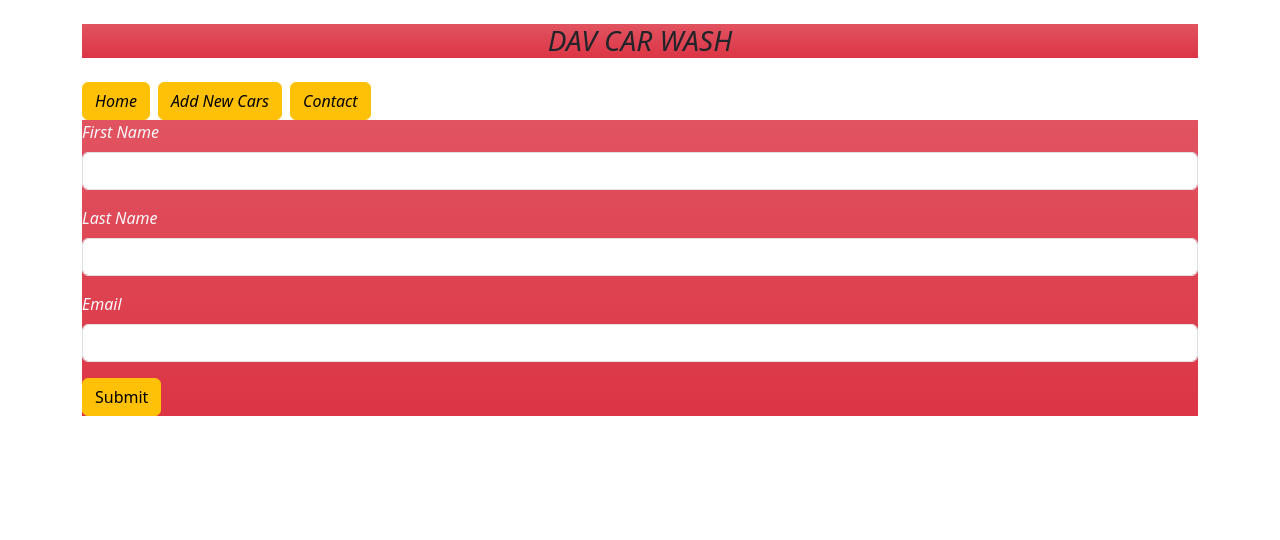
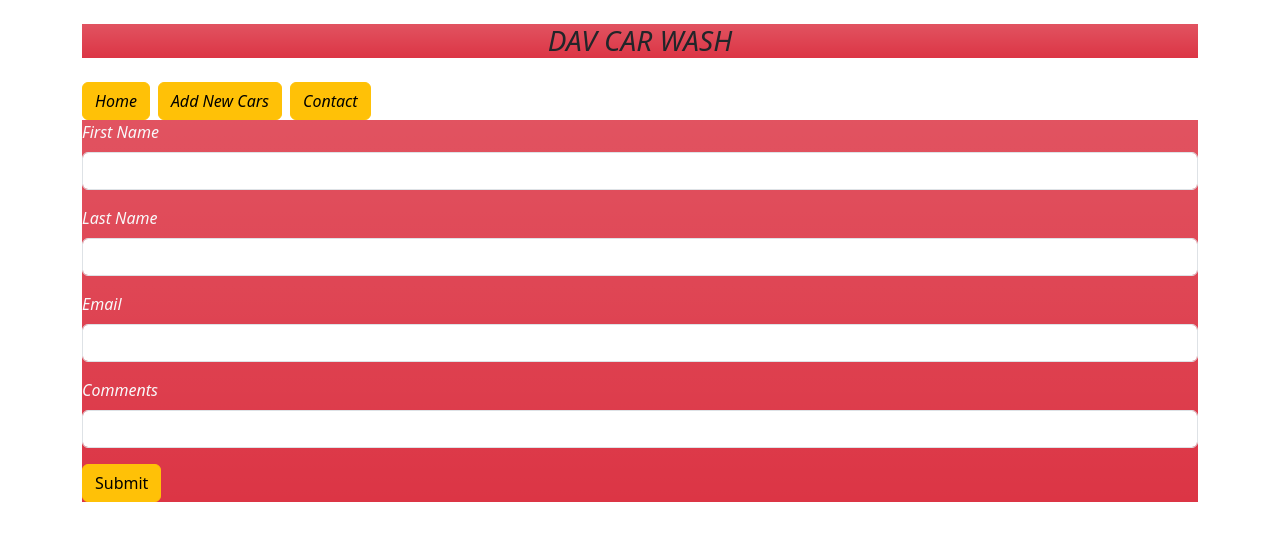
Before and after one commit to DUAwele/davs-app, a React (Create React App) app: page /C in a window 1280 px wide. Shown: the top 540 px of the page. Built offline with nearby package versions, Linux system fonts and the light colour scheme.

Commit message:
updated contacts js

```diff
--- a/src/Contact.js
+++ b/src/Contact.js
@@ -31,6 +31,15 @@
             required
             />
         </div>
+        <div className="mb-3">
+            <label className="form-label">Comments</label>
+            <input
+            type="text"
+            name="Comments"
+            className="form-control"
+            required
+            />
+        </div>
         <button type="submit" className="btn btn-warning">Submit</button>
     </form>
 
```
